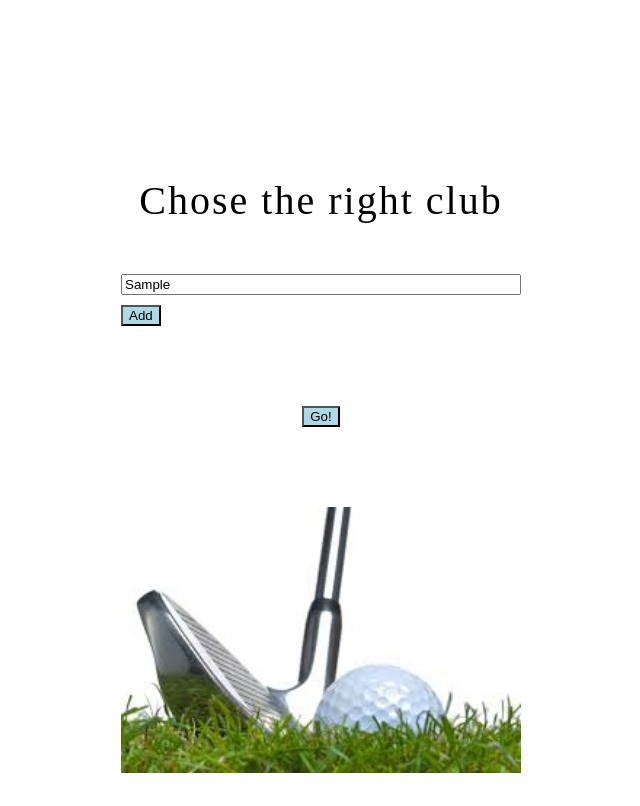
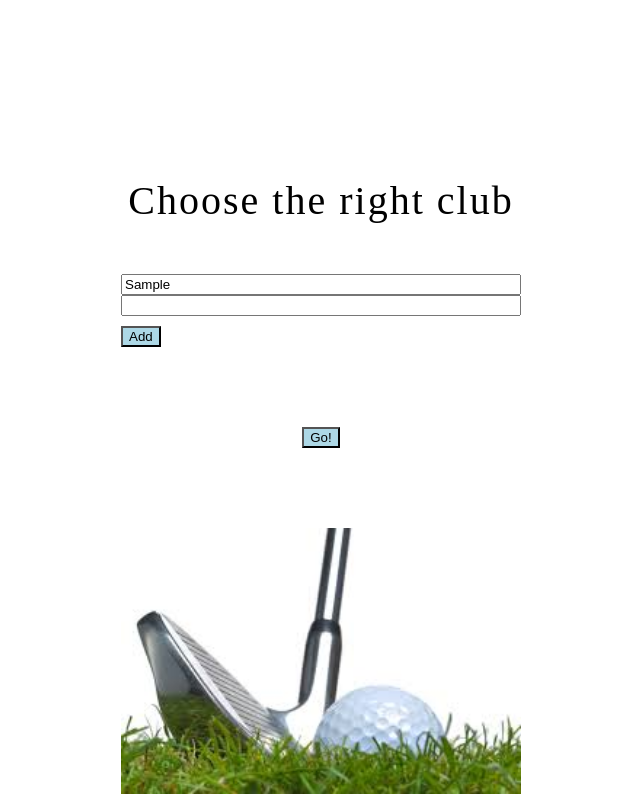
Before and after one commit to Ohzzy/Golf, a plain HTML site: page Index.html in a window 1280 px wide. Both pictures are taken after typing "Sample" into the empty fields and a click on the button "Add". Shown: the whole page, without its empty margins (319-959 px from the left). Drawn offline with nearby package versions, Linux system fonts and the light colour scheme.

Commit message:
Day3 Javascript

```diff
--- a/Index.html
+++ b/Index.html
@@ -6,15 +6,29 @@
     <link href="./main.css" rel="stylesheet" type="text/css">
   </head>
   <body>
-    <h1>Chose the right club</h1>
+    <h1>Choose the right club</h1>
     <div class="inputsection">
       <div class="inputs">
         <input placeholder="Something"></input>
       </div>
       <button class="addoption">Add</button>
     </div>
+    <div class="resultsection"></div>
     <button>Go!</button>
-    </body>
+
+    <script src="https://code.jquery.com/jquery-3.2.1.min.js"></script>
+    <script>
+      $(function() {
+        $('.resultsection').hide()
+
+        var add_option = function(){
+          $('.inputs').append('<input></ input>')
+        }
+
+        $('.addoption').click(add_option)
+      })
+    </script>
+   </body>
     <div>
       <img class="input2"src="golfklubba.jpg" width="400" alt="">
 </html>
--- a/main.css
+++ b/main.css
@@ -21,7 +21,7 @@ h1 {
   width: 400px;
 }
 
-.inputs {
+.inputs{
   width: inherit;
   display: flex;
   flex-direction: column;
```
